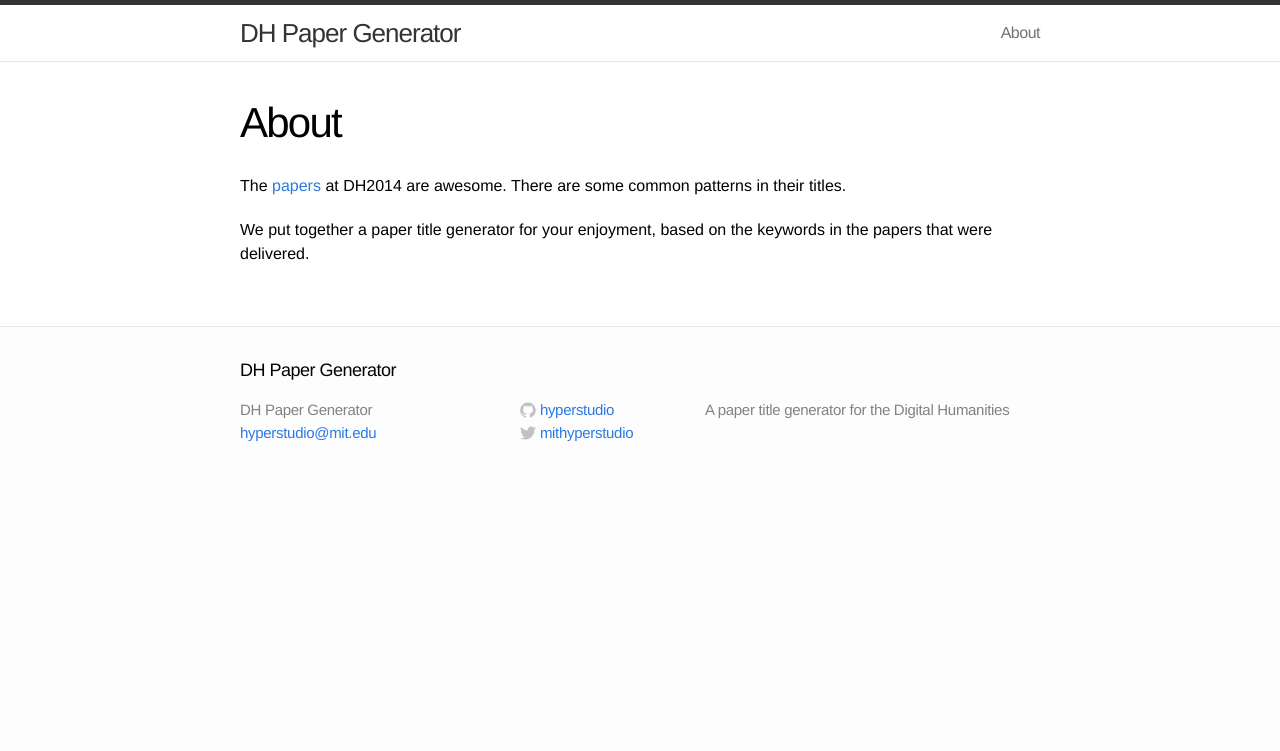
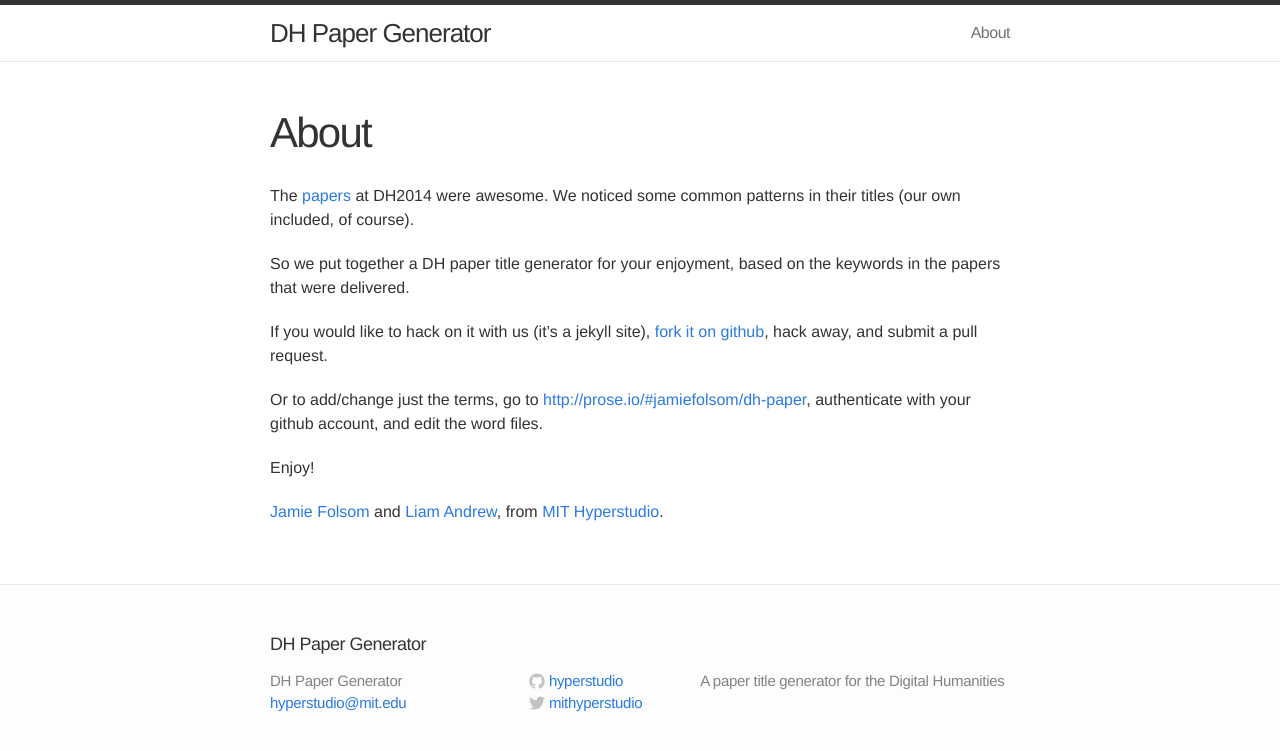
Before and after one commit to jamiefolsom/dh-paper, a Jekyll site: the page built from about.md, in a window 1280 px wide. Shown: the top 751 px of the page. Built offline with Jekyll 4.4.1, drawn with Linux system fonts in a browser that asks for light colours; nearby versions of some CDN libraries.

Commit message:
Add bootstrap

```diff
--- a/_includes/head.html
+++ b/_includes/head.html
@@ -5,6 +5,8 @@
     <meta name="viewport" content="width=device-width">
     <meta name="description" content="{{ site.description }}">
     <script type="text/javascript" src="http://code.jquery.com/jquery-2.1.1.min.js"></script>
+    <script src="//maxcdn.bootstrapcdn.com/bootstrap/3.2.0/js/bootstrap.min.js"></script>
+    <link href="//maxcdn.bootstrapcdn.com/bootstrap/3.2.0/css/bootstrap.min.css" rel="stylesheet">
     <link rel="canonical" href="{{ page.url | replace:'index.html','' | prepend: site.baseurl | prepend: site.url }}">
 
     <!-- Custom CSS -->
--- a/about.md
+++ b/about.md
@@ -4,6 +4,14 @@ title: About
 permalink: /about/
 ---
 
-The [papers](http://dharchive.org/#n6-Long-Papers) at DH2014 are awesome. There are some common patterns in their titles.
+The [papers](http://dharchive.org/#n6-Long-Papers) at DH2014 were awesome. We noticed some common patterns in their titles (our own included, of course).
 
-We put together a paper title generator for your enjoyment, based on the keywords in the papers that were delivered.
+So we put together a DH paper title generator for your enjoyment, based on the keywords in the papers that were delivered.
+
+If you would like to hack on it with us (it's a jekyll site), <a href="https://github.com/jamiefolsom/dh-paper/">fork it on github</a>, hack away, and submit a pull request.
+
+Or to add/change just the terms, go to <a href="http://prose.io/#jamiefolsom/dh-paper">http://prose.io/#jamiefolsom/dh-paper</a>, authenticate with your github account, and edit the word files.
+
+Enjoy!
+
+<a href="http://twitter.com/jamiefolsom">Jamie Folsom</a> and <a href="http://twitter.com/mailbackwards">Liam Andrew</a>, from <a href="http://twitter.com/mithyperstudio">MIT Hyperstudio</a>.
--- a/css/main.css
+++ b/css/main.css
@@ -16,7 +16,9 @@ body {
   background-color: #fdfdfd;
 }
 
-h1, h2, h3, h4, h5, h6 { font-size: 100%; font-weight: 400; }
+h1 { font-size: 150%; font-weight: 400; }
+
+h2, h3, h4, h5, h6 { font-size: 100%; font-weight: 400; }
 
 a         { color: #2a7ae2; text-decoration: none; }
 a:hover   { color: #000; text-decoration: underline; }
--- a/index.html
+++ b/index.html
@@ -3,13 +3,15 @@ layout: default
 ---
 
 <div class="home">
+  <button id="generator" class="btn btn-success">Generate a DH Paper</button>
+  <header class="post-header">
     <h1>
       <span id="first-word"></span> of the
       <span id="second-word"></span> in the
       <span id="third-word"></span> of
       <span id="fourth-word"></span>
     </h1>
-  <button id="generator">Generate a DH Paper</button>
+  </header>
 </div>
 <script type="text/javascript">
   var one = new Array({{ site.data.words.one | join: '","' | prepend: '"' | append: '"' }});
```
Lines whose indentation alone changed are shown as unchanged.
